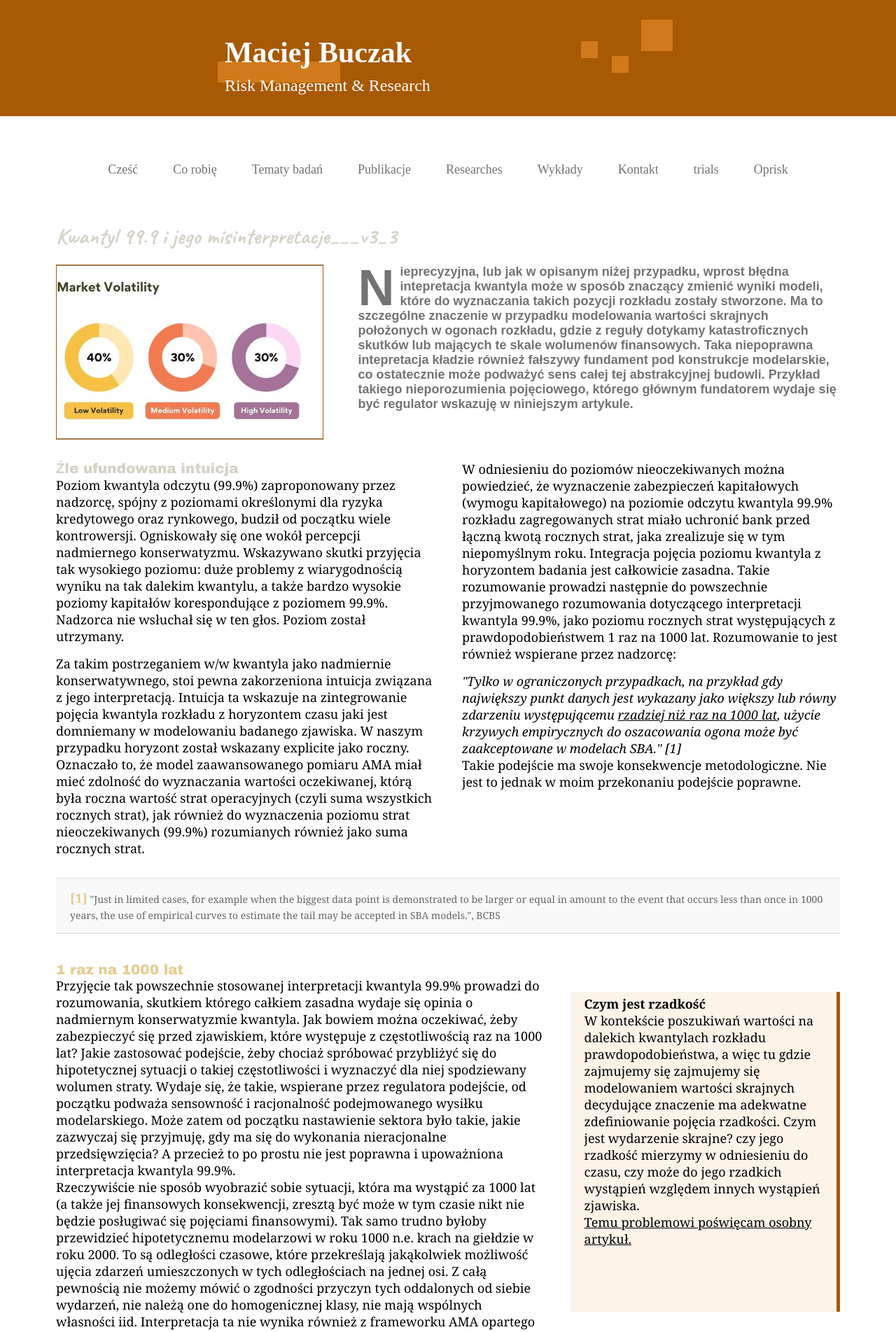
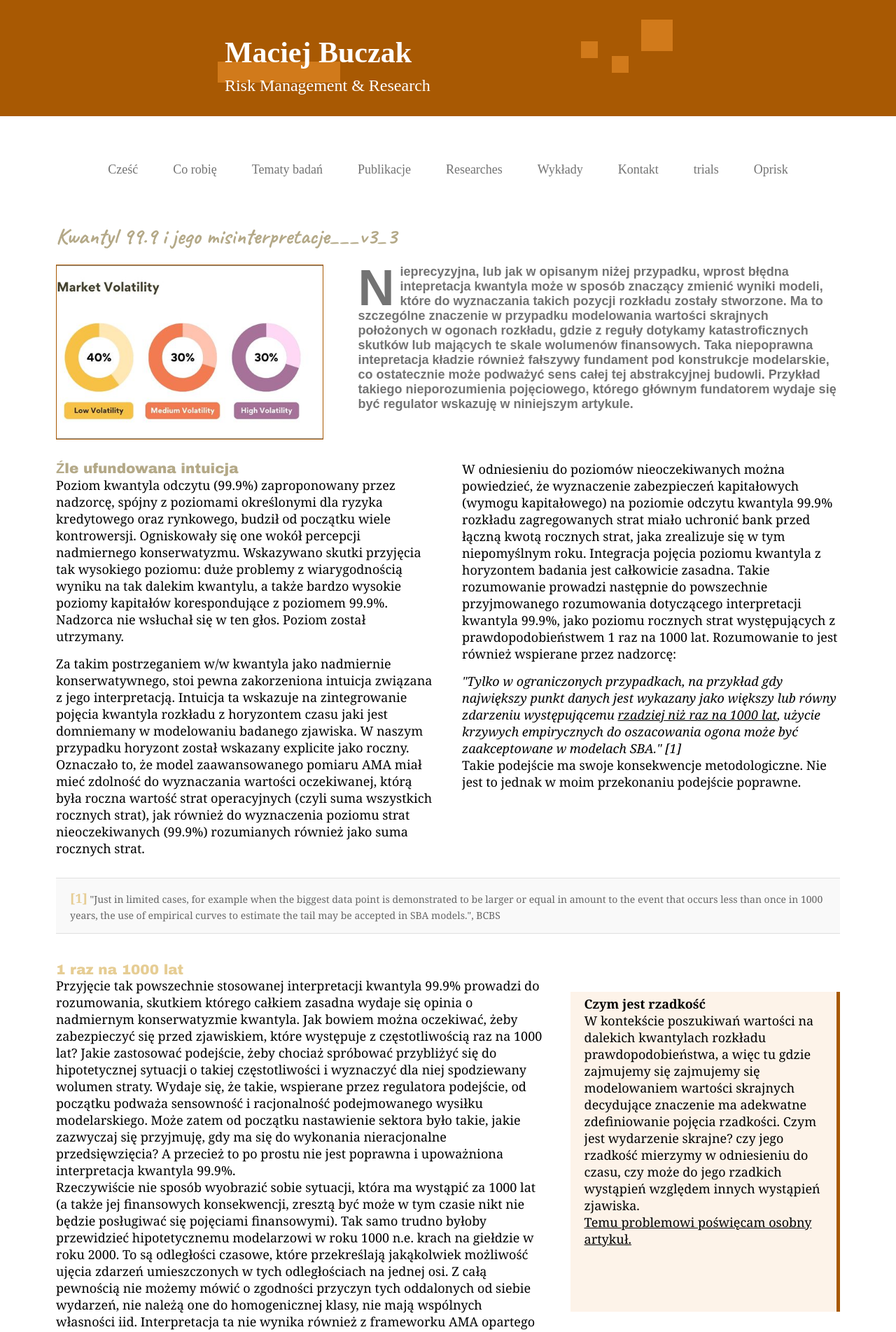
Before and after one commit to MaciejBuczak/risk-research, a Jekyll site: the page built from art-oprisk-kw999_v3_3.md, in a window 1280 px wide. Shown: the top 1903 px of the page at 70% size. Built offline with Jekyll 4.4.1, drawn with Linux system fonts in a browser that asks for light colours.

Commit message:
Update art-oprisk-kw999-layout_v3_3.html

```diff
--- a/_layouts/art-oprisk-kw999-layout_v3_3.html
+++ b/_layouts/art-oprisk-kw999-layout_v3_3.html
@@ -438,7 +438,7 @@
     }
 
 .ryzmod-header-text {
-  color: #d6d2c7;
+  color: #b4a988;
   font-size: 32px;
   font-weight: bold;
   margin-right: 15px;
@@ -905,7 +905,7 @@
         <div class="ryzmod-columns" style="display: flex; gap: 40px; margin-top: 30px; margin-bottom: 30px;">
           <!-- Kolumna 1 -->
           <div style="flex: 1;">
-            <h5 style="font-family: Arial Black, Arial, sans-serif; font-size: 20px; font-weight: bold; color: #d6d2c7">Źle ufundowana intuicja</h5>
+            <h5 style="font-family: Arial Black, Arial, sans-serif; font-size: 20px; font-weight: bold; color: #b4a988">Źle ufundowana intuicja</h5>
             <p style="margin-bottom: 15px;">Poziom kwantyla odczytu (99.9%) zaproponowany przez nadzorcę, spójny z poziomami określonymi dla ryzyka kredytowego oraz rynkowego, budził od początku wiele kontrowersji.
               Ogniskowały się one wokół percepcji nadmiernego konserwatyzmu.
               Wskazywano skutki przyjęcia tak wysokiego poziomu: duże problemy z wiarygodnością wyniku na tak dalekim kwantylu, a także bardzo wysokie poziomy kapitałów korespondujące z poziomem 99.9%.
```
